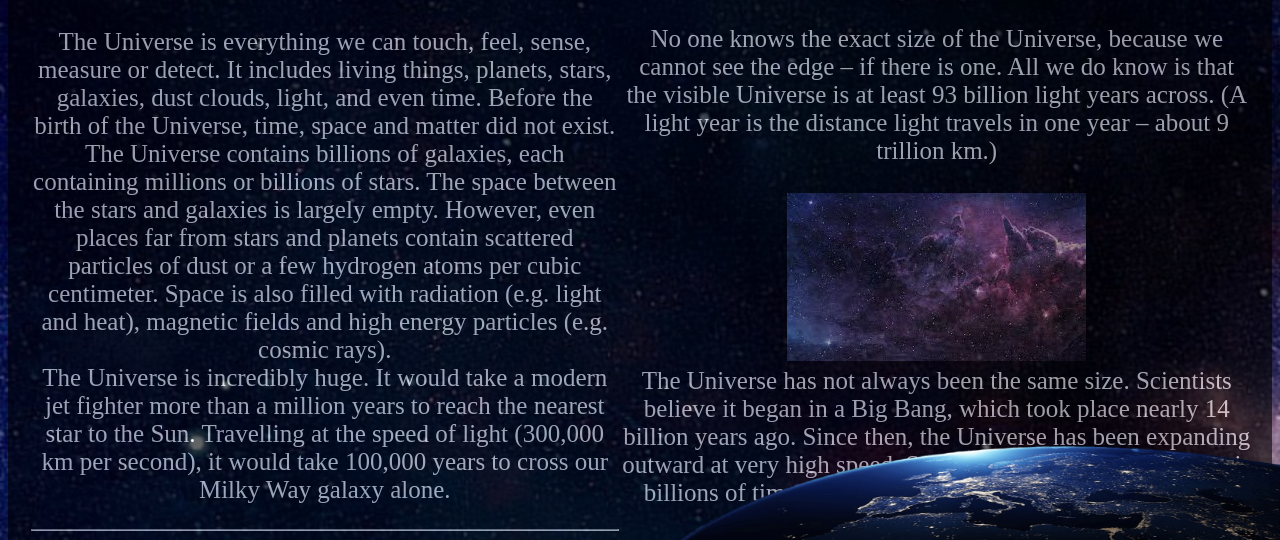
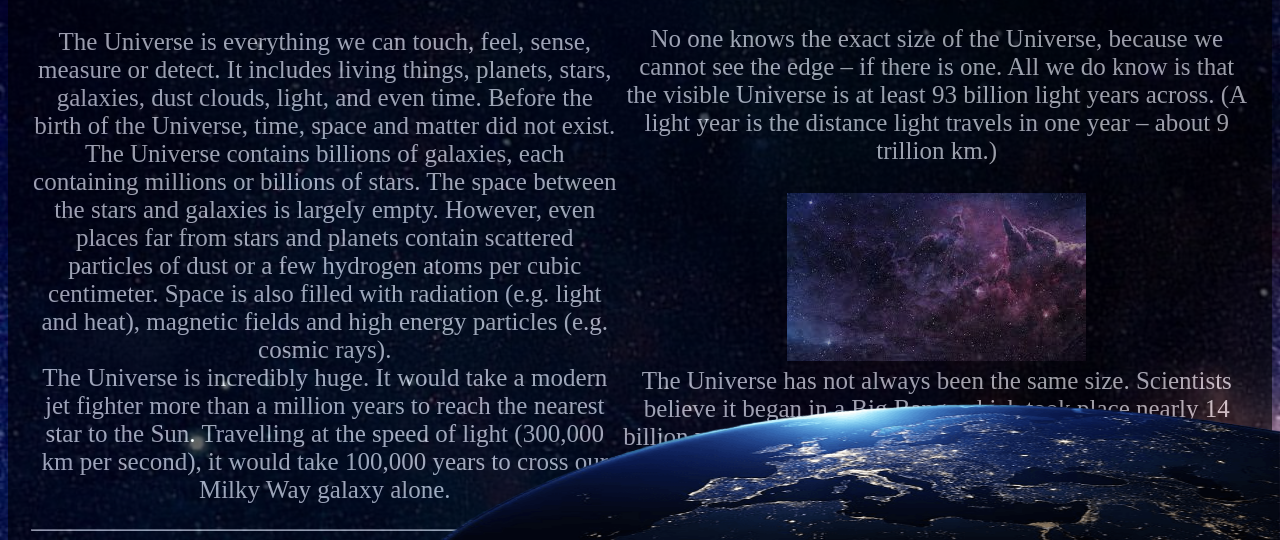
Before and after one commit to HridayAg0102/webdev-css-frontend, a plain HTML site: page Universe/work.html in a window 1280 px wide. Shown: the part 260-800 px from the top of the page. Drawn offline with Linux system fonts and the light colour scheme.

Commit message:
some edits

```diff
--- a/Universe/styles.css
+++ b/Universe/styles.css
@@ -21,12 +21,12 @@ h1{
     background-color: black;
     background-repeat: no-repeat;
 
-    height: 1000px;
+    height: 1100px;
     opacity: 60%;
     color:white;
     text-align: center;
     text-size-adjust: 90px;
-    margin-bottom:70px ;
+    margin-bottom:110px ;
 }
 
 #hello{
@@ -43,7 +43,7 @@ p{
     position:fixed;
     bottom: 0px;
     right:0;
-    height:180px;
-    width: 50%;
+    height:260px;
+    width: 70%;
 
 }
```
